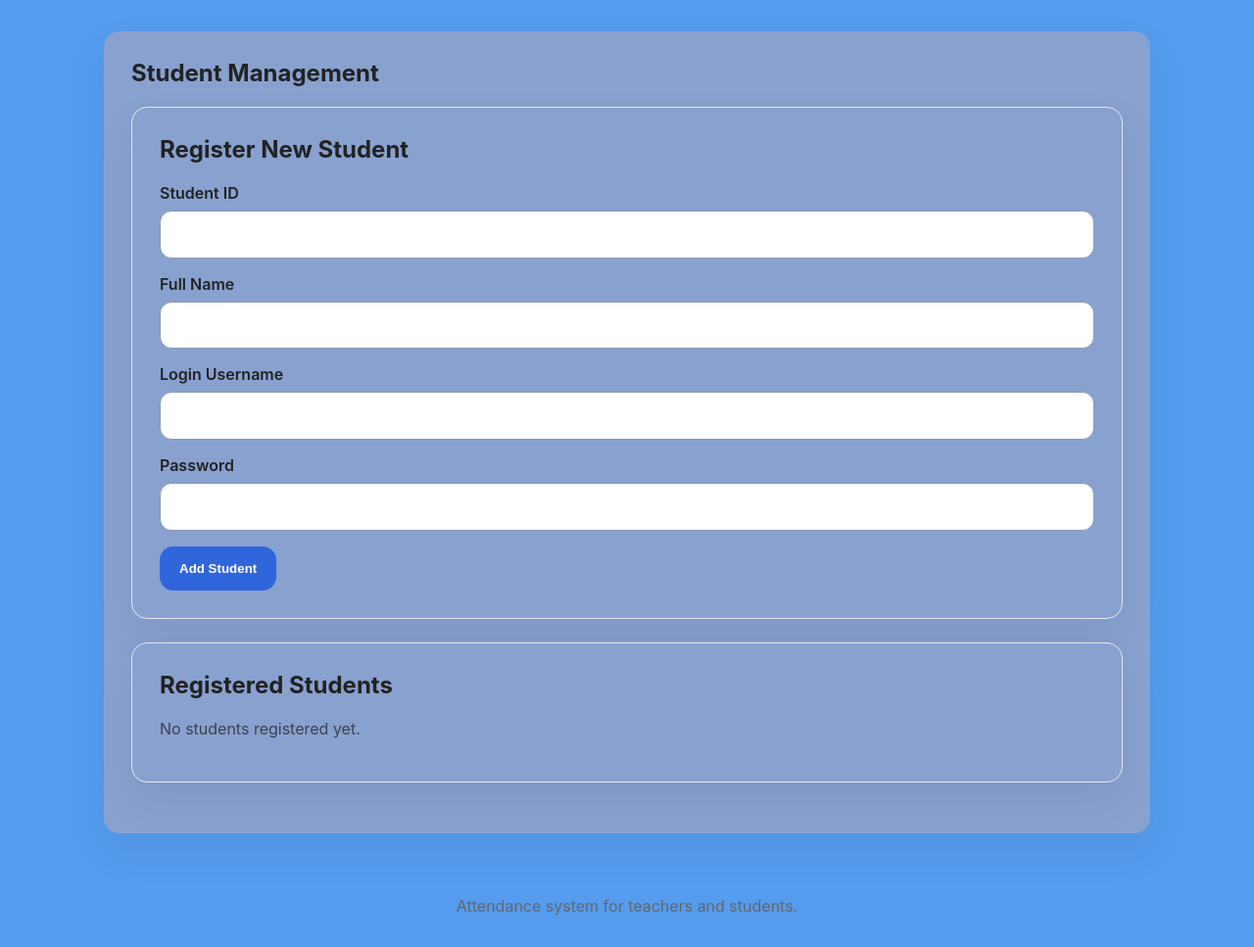
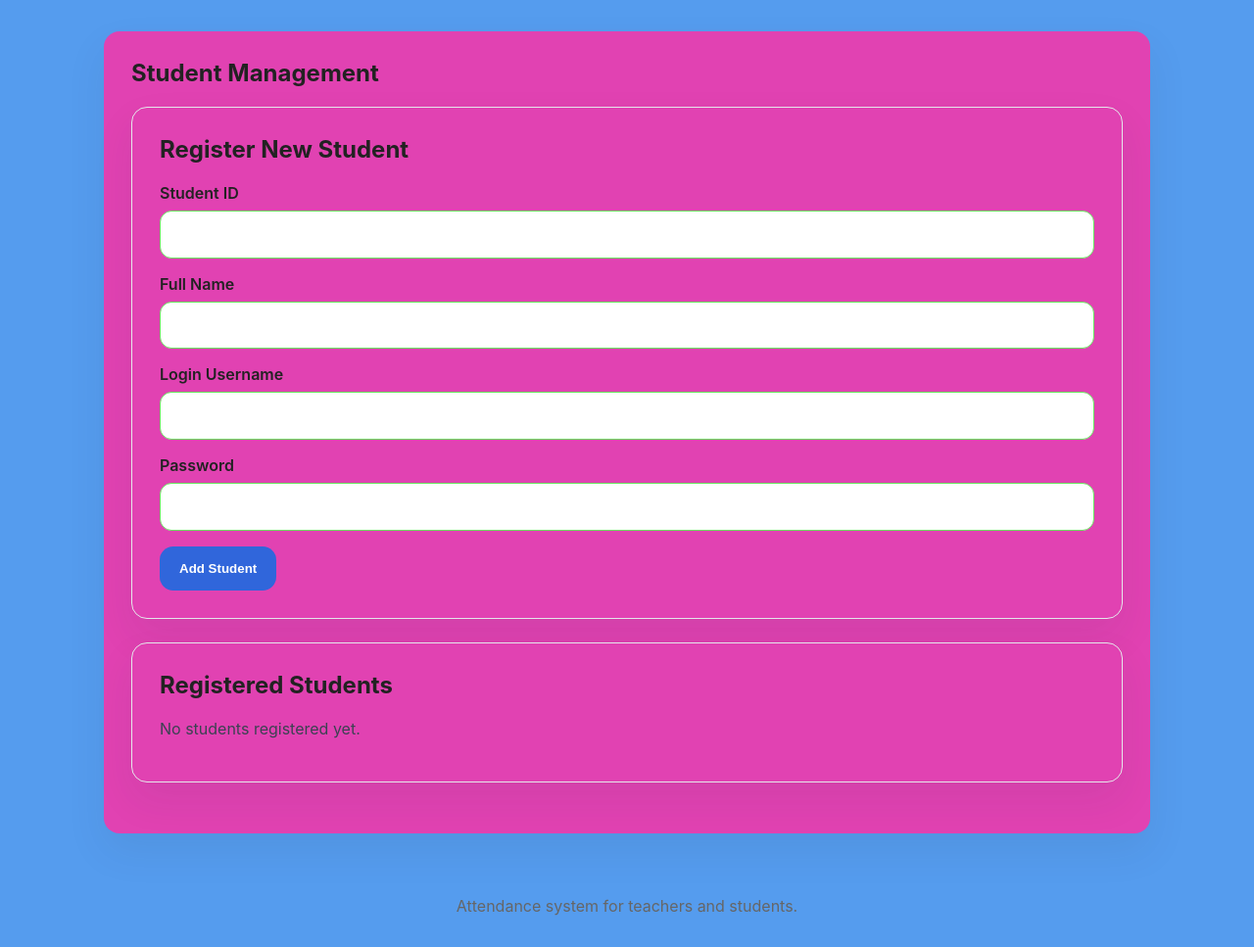
Before and after one commit to ashaanand9972-commits/attendance_management, a Flask app: page /teacher/students in a window 1280 px wide. Shown: the part 56-1023 px from the top of the page at 98% size. Run offline with Flask 3, Linux system fonts and the light colour scheme; the visitor is signed in with stand-in values (Sample User, id 1); data comes from the database, SQL or seed files in the repository; data that the repository does not hold is empty.

Commit message:
change color

```diff
--- a/static/style.css
+++ b/static/style.css
@@ -45,7 +45,7 @@ footer {
 .login-panel,
 .card,
 .form-card {
-  background: #88a1cf;
+  background: #e142b2;
   border-radius: 16px;
   padding: 1.75rem;
   margin-bottom: 1.5rem;
@@ -74,7 +74,7 @@ input[type="password"],
 input[type="date"],
 select {
   width: 100%;
-  border: 1px solid #8b98b8;
+  border: 1px solid #6ae25f;
   border-radius: 12px;
   padding: 0.9rem 1rem;
   font-size: 1rem;
```
